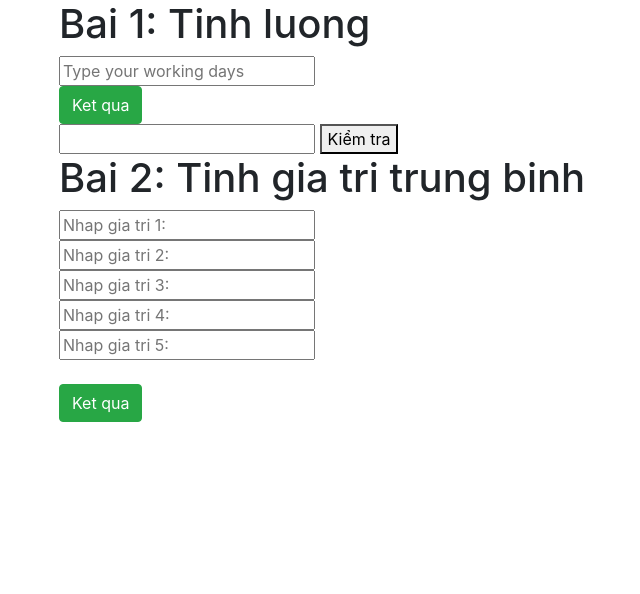
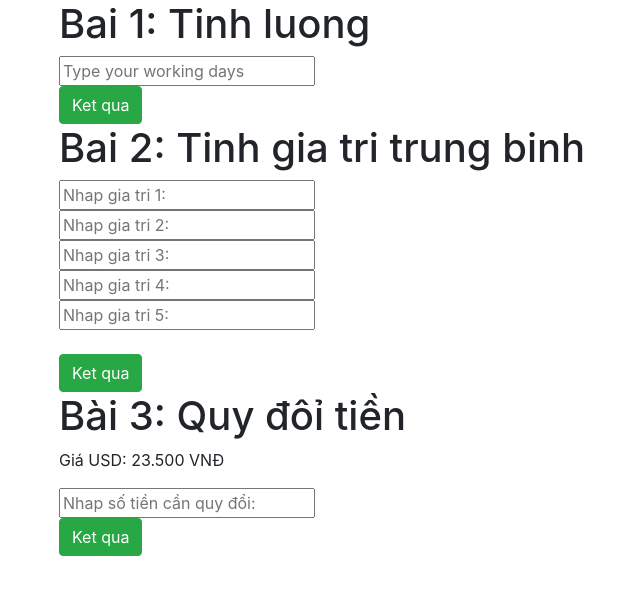
Before and after one commit to ZzH11y2502/test-, a plain HTML site: page index.html in a window 1280 px wide. Shown: the whole page, without its empty margins (26-666 px from the left). Drawn offline with nearby package versions, Linux system fonts and the light colour scheme.

Commit message:
Update exercises 14-08

```diff
--- a/index.html
+++ b/index.html
@@ -27,10 +27,6 @@
         <div id="output1"></div>
       </div>
 
-      <input type="number" id="num1" />
-      <button onclick="bai_2()">Kiểm tra</button>
-      <div id="output"></div>
-
       <div class="Exercise2">
         <h1>Bai 2: Tinh gia tri trung binh</h1>
         <input type="text" placeholder="Nhap gia tri 1:" id="num1" />
@@ -53,6 +49,21 @@
         <button class="btn btn-success" onclick="bai_2()">Ket qua</button>
         <div id="output_exe2"></div>
       </div>
+
+      <div class="Exercise3">
+        <h1>Bài 3: Quy đôỉ tiền</h1>
+        <p>Giá USD: 23.500 VNĐ</p>
+        <input
+          type="text"
+          placeholder="Nhap số tiền cần quy đổi:"
+          id="moneyTranf"
+        />
+        <br />
+        <button class="btn btn-success" onclick="bai_3()">Ket qua</button>
+        <div id="ketqua3"></div>
+      </div>
+
+      <div class="Exercise4"></div>
     </div>
 
     <!-- Optional JavaScript -->
--- a/test.js
+++ b/test.js
@@ -45,9 +45,16 @@ function bai_2() {
         document.getElementById("output5").innerHTML="So ban nhap on hon 100.";
     }
     // if (num1 >100&& num2 >100&&num3 >100&& num4 >100&& num5 >100){
-            var avg =(num1 + num2 + num3 + num4 +num5)/5;
-            console.log("🚀 ~ file: test.js:49 ~ bai_2 ~ num1 + num2 + num3 + num4 +num5:", num1 + num2 + num3 + num4 +num5)
-            output_exe2.innerHTML =`Gia tri trung binh: ${avg}`
+        var avg1=0;
+             avg1 =(num1 + num2 + num3 + num4 + num5)/5;
+            document.getElementById(`output_exe2`).innerHTML ="Ket qua trung binh:"+avg1;
         // }
 
 }
+    function bai_3(){
+        var USD2VND =23500, USD, VND=0;
+        var USD_Tags = document.getElementById('moneyTranf');
+        USD = USD_Tags.value;
+        var VND = USD*USD2VND;
+        document.getElementById(`ketqua3`).innerHTML ="Số tiền quy đổi:  " + VND;
+    }
```
